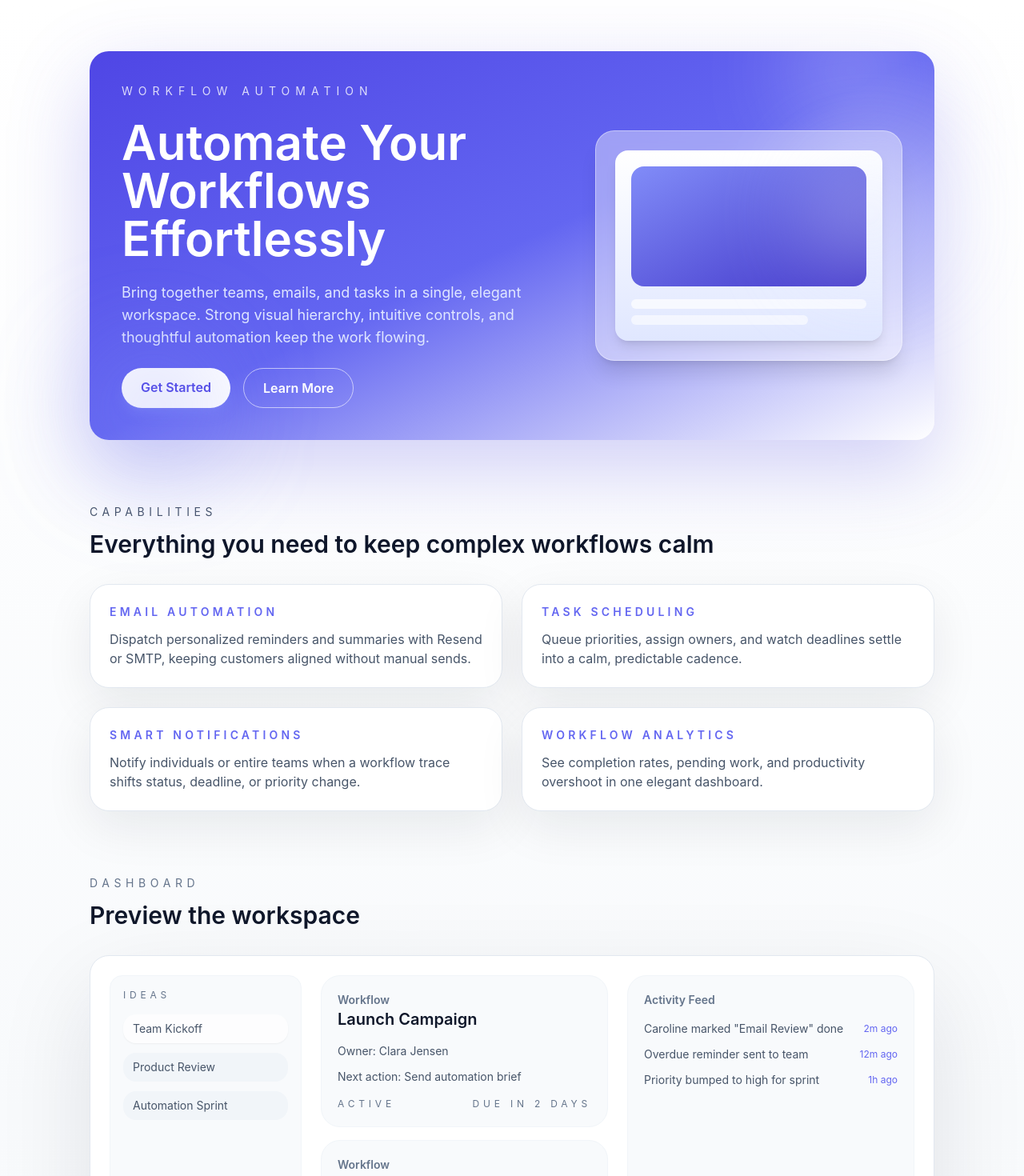
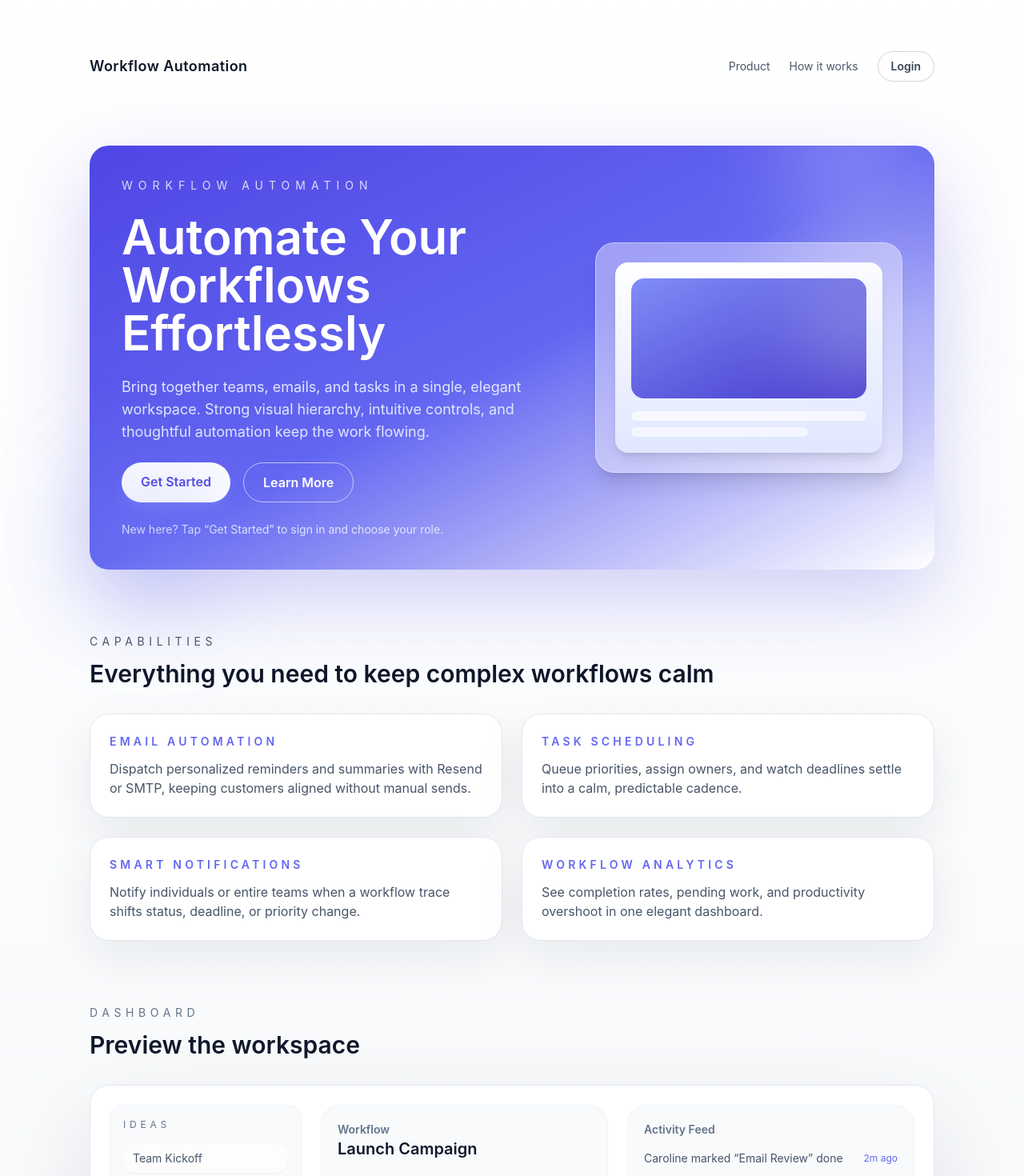
Before and after one commit to jovi0905/workflow-automation-next, a Next.js app: page / in a window 1280 px wide. Shown: the top 1470 px of the page at 80% size. Built offline with nearby package versions, Linux system fonts and the light colour scheme; no server answers.

Commit message:
Fix my code

```diff
--- a/src/app/(dashboard)/tasks/actions.ts
+++ b/src/app/(dashboard)/tasks/actions.ts
@@ -4,6 +4,7 @@ import { TaskPriority, TaskStatus } from '@prisma/client';
 import { revalidatePath } from 'next/cache';
 import { requireUser } from '@/lib/auth';
 import { prisma } from '@/lib/prisma';
+import { sendReminderEmail } from '@/lib/mailer';
 
 function parseDate(value: FormDataEntryValue | null) {
   if (!value) return null;
@@ -29,7 +30,7 @@ export async function createTaskAction(formData: FormData) {
     throw new Error('Invalid task details');
   }
 
-  await prisma.task.create({
+  const task = await prisma.task.create({
     data: {
       title,
       description: description || null,
@@ -42,6 +43,24 @@ export async function createTaskAction(formData: FormData) {
       completedAt: status === 'DONE' ? new Date() : null
     }
   });
+
+  const assignedUser = await prisma.user.findUnique({ where: { id: assignedToId } });
+  const project = await prisma.project.findUnique({ where: { id: projectId } });
+
+  if (assignedUser) {
+    const projectName = project?.name ?? 'workflow';
+    const message = `You have been assigned "${task.title}" (${projectName}).`;
+    const emailed = await sendReminderEmail(assignedUser.email, 'New Task Assigned', `${message} Review the details in the dashboard.`);
+
+    await prisma.notification.create({
+      data: {
+        userId: assignedToId,
+        message,
+        type: 'TASK_ASSIGNED',
+        sentEmailAt: emailed ? new Date() : null
+      }
+    });
+  }
 
   revalidatePath('/tasks');
   revalidatePath('/dashboard');
--- a/src/app/login/actions.ts
+++ b/src/app/login/actions.ts
@@ -1,25 +1,39 @@
 'use server';
 
+import { Role } from '@prisma/client';
 import { z } from 'zod';
 import { redirect } from 'next/navigation';
 import { login } from '@/lib/auth';
+import { prisma } from '@/lib/prisma';
 
 const loginSchema = z.object({
   email: z.string().email(),
-  password: z.string().min(6)
+  password: z.string().min(6),
+  role: z.nativeEnum(Role)
 });
 
 export async function loginAction(_: string | null, formData: FormData) {
   const parsed = loginSchema.safeParse({
     email: formData.get('email'),
-    password: formData.get('password')
+    password: formData.get('password'),
+    role: formData.get('role')
   });
 
   if (!parsed.success) {
     return 'Invalid email or password format.';
   }
 
-  const session = await login(parsed.data.email, parsed.data.password);
+  const normalizedEmail = String(parsed.data.email).toLowerCase();
+  const existing = await prisma.user.findUnique({ where: { email: normalizedEmail } });
+  if (!existing) {
+    return 'Email or password is incorrect.';
+  }
+
+  if (existing.role !== parsed.data.role) {
+    return `This account is registered as ${existing.role}. Select the matching role to continue.`;
+  }
+
+  const session = await login(normalizedEmail, parsed.data.password);
   if (!session) {
     return 'Email or password is incorrect.';
   }
--- a/src/app/page.tsx
+++ b/src/app/page.tsx
@@ -1,4 +1,5 @@
 import Link from 'next/link';
+import { getSession } from '@/lib/auth';
 
 const features = [
   {
@@ -55,10 +56,33 @@ const testimonials = [
   }
 ];
 
-export default function HomePage() {
+export default async function HomePage() {
+  const session = await getSession();
+  const primaryAction = session ? { href: '/dashboard', label: 'Continue to dashboard' } : { href: '/login', label: 'Get Started' };
+
   return (
     <div className="min-h-screen bg-gradient-to-b from-white via-slate-50 to-white text-slate-900">
       <main className="mx-auto flex w-full max-w-6xl flex-col gap-20 px-6 py-16 sm:px-10 lg:px-12">
+        <nav className="flex items-center justify-between text-sm text-slate-600">
+          <Link href="/" className="text-lg font-semibold tracking-wide text-slate-900">
+            Workflow Automation
+          </Link>
+          <div className="flex items-center gap-6">
+            <Link href="#features" className="hover:text-slate-900">
+              Product
+            </Link>
+            <Link href="#how-it-works" className="hover:text-slate-900">
+              How it works
+            </Link>
+            <Link
+              href="/login"
+              className="rounded-full border border-slate-300 px-4 py-2 text-sm font-semibold text-slate-700 transition hover:border-slate-400 hover:text-slate-900"
+            >
+              Login
+            </Link>
+          </div>
+        </nav>
+
         <section className="relative flex flex-col gap-8 rounded-3xl bg-gradient-to-br from-indigo-600 via-indigo-500 to-white/90 p-10 shadow-[0_35px_100px_rgba(79,70,229,0.25)]">
           <div className="pointer-events-none absolute -top-10 right-10 h-32 w-32 rounded-full bg-white/40 blur-3xl" aria-hidden="true" />
           <div className="pointer-events-none absolute -bottom-10 left-0 h-40 w-40 rounded-full bg-indigo-400/30 blur-3xl" aria-hidden="true" />
@@ -69,14 +93,15 @@ export default function HomePage() {
                 Automate Your Workflows Effortlessly
               </h1>
               <p className="text-lg text-indigo-100">
-                Bring together teams, emails, and tasks in a single, elegant workspace. Strong visual hierarchy, intuitive controls, and thoughtful automation keep the work flowing.
+                Bring together teams, emails, and tasks in a single, elegant workspace. Strong visual hierarchy,
+                intuitive controls, and thoughtful automation keep the work flowing.
               </p>
               <div className="flex flex-wrap gap-4">
                 <Link
-                  href="/signup"
+                  href={primaryAction.href}
                   className="rounded-full bg-white px-6 py-3 text-base font-semibold text-indigo-600 shadow-lg shadow-indigo-400/40 transition hover:-translate-y-0.5"
                 >
-                  Get Started
+                  {primaryAction.label}
                 </Link>
                 <Link
                   href="#features"
@@ -85,6 +110,13 @@ export default function HomePage() {
                   Learn More
                 </Link>
               </div>
+              {session ? (
+                <p className="text-sm text-indigo-100">
+                  Signed in as <span className="font-semibold text-white">{session.name}</span> ({session.role})
+                </p>
+              ) : (
+                <p className="text-sm text-indigo-100">New here? Tap “Get Started” to sign in and choose your role.</p>
+              )}
             </div>
             <div className="relative h-72 w-full max-w-sm rounded-3xl border border-white/40 bg-white/40 p-6 shadow-xl backdrop-blur" aria-hidden="true">
               <div className="flex h-full flex-col gap-4 rounded-2xl bg-gradient-to-b from-white to-indigo-100 p-5 shadow-lg">
@@ -117,7 +149,7 @@ export default function HomePage() {
           </div>
         </section>
 
-        <section id="how-it-works" className="space-y-8">
+        <section className="space-y-8">
           <div className="flex flex-col gap-3">
             <p className="text-sm uppercase tracking-[0.4em] text-slate-500">Dashboard</p>
             <h2 className="text-3xl font-semibold text-slate-900">Preview the workspace</h2>
@@ -162,7 +194,7 @@ export default function HomePage() {
                 <p className="text-sm font-semibold text-slate-500">Activity Feed</p>
                 <div className="mt-4 space-y-3 text-sm text-slate-600">
                   <p className="flex items-center justify-between">
-                    <span>Caroline marked &quot;Email Review&quot; done</span>
+                    <span>Caroline marked “Email Review” done</span>
                     <span className="text-xs text-indigo-500">2m ago</span>
                   </p>
                   <p className="flex items-center justify-between">
@@ -179,7 +211,7 @@ export default function HomePage() {
           </div>
         </section>
 
-        <section className="space-y-8">
+        <section id="how-it-works" className="space-y-8">
           <div className="flex flex-col gap-3">
             <p className="text-sm uppercase tracking-[0.4em] text-slate-500">How It Works</p>
             <h2 className="text-3xl font-semibold text-slate-900">A simple rhythm for high-performing teams</h2>
@@ -213,7 +245,7 @@ export default function HomePage() {
                 key={testimonial.name}
                 className="flex flex-col gap-4 rounded-3xl border border-slate-200 bg-white p-6 shadow-[0_20px_60px_rgba(15,23,42,0.08)]"
               >
-                <p className="text-base text-slate-700">&quot;{testimonial.quote}&quot;</p>
+                <p className="text-base text-slate-700">“{testimonial.quote}”</p>
                 <div className="space-y-1">
                   <p className="text-sm font-semibold text-slate-900">{testimonial.name}</p>
                   <p className="text-xs uppercase tracking-[0.4em] text-slate-500">{testimonial.role}</p>
@@ -232,20 +264,32 @@ export default function HomePage() {
             <div className="flex flex-wrap gap-6 text-sm text-slate-600">
               <div className="space-y-2">
                 <p className="font-semibold text-slate-900">Product</p>
-                <Link href="#features" className="block">Features</Link>
-                <Link href="#how-it-works" className="block">How it works</Link>
-                <Link href="#" className="block">Pricing</Link>
+                <Link href="#features" className="block">
+                  Features
+                </Link>
+                <Link href="#how-it-works" className="block">
+                  How it works
+                </Link>
+                <Link href="#" className="block">
+                  Pricing
+                </Link>
               </div>
               <div className="space-y-2">
                 <p className="font-semibold text-slate-900">Company</p>
-                <Link href="#" className="block">Blog</Link>
-                <Link href="#" className="block">Careers</Link>
-                <Link href="#" className="block">Contact</Link>
+                <Link href="#" className="block">
+                  Blog
+                </Link>
+                <Link href="#" className="block">
+                  Careers
+                </Link>
+                <Link href="#" className="block">
+                  Contact
+                </Link>
               </div>
             </div>
           </div>
           <div className="mt-8 flex items-center justify-between text-sm text-slate-500">
-            <p> {new Date().getFullYear()} Workflow Automation. All rights reserved.</p>
+            <p>© {new Date().getFullYear()} Workflow Automation. All rights reserved.</p>
             <div className="flex gap-4">
               <span className="rounded-full border border-slate-200 px-3 py-1 text-xs uppercase tracking-[0.4em]">Li</span>
               <span className="rounded-full border border-slate-200 px-3 py-1 text-xs uppercase tracking-[0.4em]">Tw</span>
--- a/src/components/login-form.tsx
+++ b/src/components/login-form.tsx
@@ -1,7 +1,10 @@
 'use client';
 
+import { Role } from '@prisma/client';
 import { useActionState } from 'react';
 import { loginAction } from '@/app/login/actions';
+
+const roleOptions: Role[] = ['MEMBER', 'ADMIN'];
 
 export function LoginForm() {
   const [error, formAction, isPending] = useActionState(loginAction, null);
@@ -17,6 +20,7 @@ export function LoginForm() {
           type="email"
           name="email"
           required
+          autoComplete="email"
           className="w-full rounded-md border border-slate-300 px-3 py-2 text-sm outline-none ring-brand-500 focus:ring"
         />
       </div>
@@ -30,8 +34,27 @@ export function LoginForm() {
           type="password"
           name="password"
           required
+          autoComplete="current-password"
           className="w-full rounded-md border border-slate-300 px-3 py-2 text-sm outline-none ring-brand-500 focus:ring"
         />
+      </div>
+
+      <div>
+        <label htmlFor="role" className="mb-1 block text-sm font-medium text-slate-700">
+          Sign in as
+        </label>
+        <select
+          id="role"
+          name="role"
+          defaultValue={roleOptions[0]}
+          className="w-full rounded-md border border-slate-300 bg-white px-3 py-2 text-sm outline-none ring-brand-500 focus:ring"
+        >
+          {roleOptions.map((role) => (
+            <option key={role} value={role}>
+              {role}
+            </option>
+          ))}
+        </select>
       </div>
 
       {error ? <p className="text-sm text-rose-600">{error}</p> : null}
```
Also changed, not shown: 1 other file (tests, documents, lock files or other folders).
